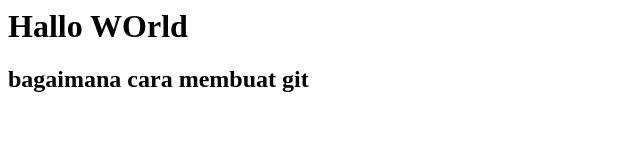
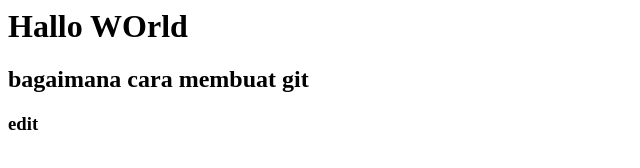
Before and after one commit to izzun/contoh-git, a plain HTML site: page index.html in a window 1280 px wide. Shown: the full height of the page, 0-640 px from the left. Drawn offline with Linux system fonts and the light colour scheme.

Commit message:
Update index.html

```diff
--- a/index.html
+++ b/index.html
@@ -5,4 +5,5 @@
     <body>
         <h1>Hallo WOrld</h1>
         <h2>bagaimana cara membuat git</h2>
+        <h3>edit</h3>
 </html>
```
